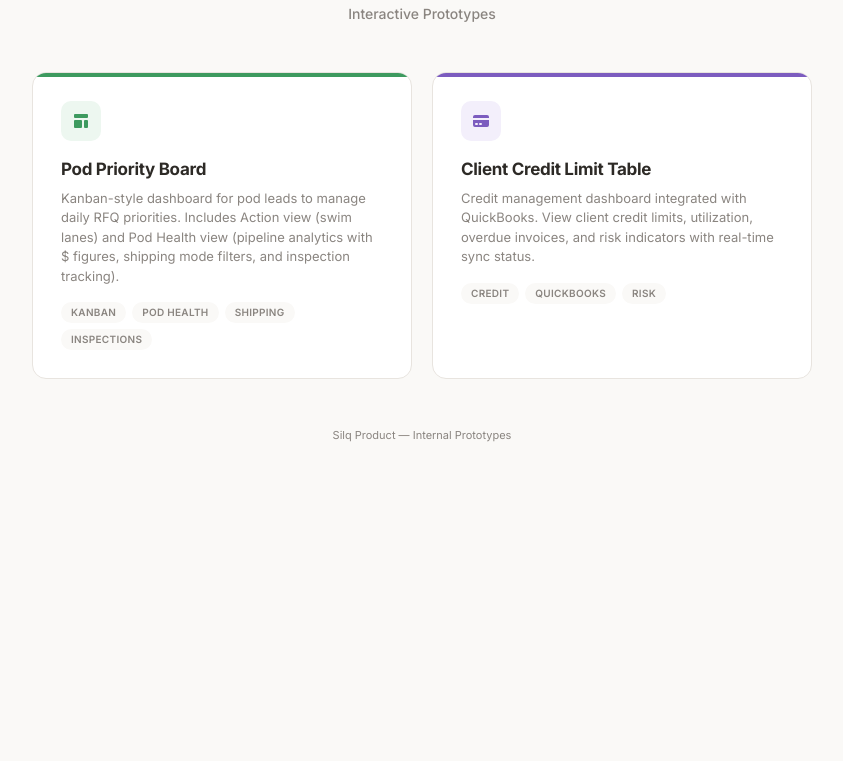
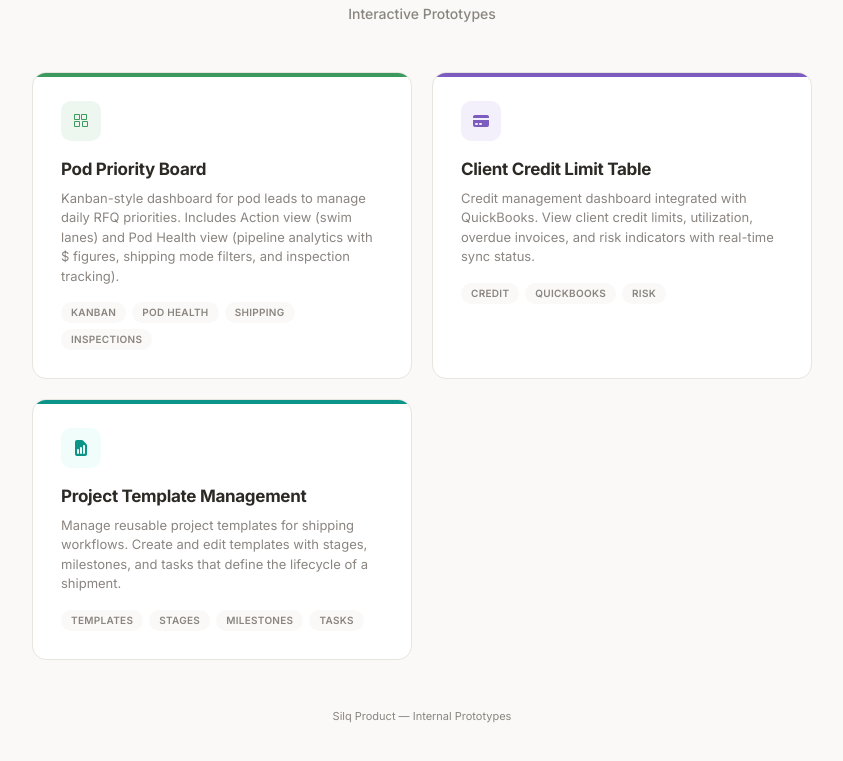
Before and after one commit to Pro-Baker/silq-prototypes, a plain HTML site: page index.html in a window 1280 px wide. Shown: the part 111-872 px from the top of the page, without its empty margins (218-1061 px from the left). Before the commit the page ends 800 px from the top, so only its background shows below. Drawn offline with Linux system fonts and the light colour scheme.

Commit message:
Add Project Template Management card to landing page
Links to the project-template-mockups prototype with a teal-themed
card matching the existing Pod Priority Board and Credit Limit cards.

Made-with: Cursor

```diff
--- a/index.html
+++ b/index.html
@@ -1,10 +1,12 @@
 <!DOCTYPE html>
 <html lang="en">
 <head>
-<meta charset="UTF-8">
-<meta name="viewport" content="width=device-width, initial-scale=1.0">
+  <meta charset="UTF-8" />
+  <meta name="viewport" content="width=device-width, initial-scale=1.0" />
   <title>Silq — Prototypes</title>
-<link href="https://fonts.googleapis.com/css2?family=Inter:wght@400;500;600;700&display=swap" rel="stylesheet">
+  <link rel="preconnect" href="https://fonts.googleapis.com" />
+  <link rel="preconnect" href="https://fonts.gstatic.com" crossorigin />
+  <link href="https://fonts.googleapis.com/css2?family=Inter:wght@400;500;600;700&display=swap" rel="stylesheet" />
   <style>
     :root {
       --bg: #faf9f7;
@@ -20,6 +22,8 @@
       --blue-bg: #eff6ff;
       --purple: #7c5cbf;
       --purple-bg: #f3effb;
+      --teal: #0d9488;
+      --teal-bg: #f0fdfa;
     }
 
     * { margin: 0; padding: 0; box-sizing: border-box; }
@@ -105,6 +109,9 @@
     .card-credit .card-icon { background: var(--purple-bg); color: var(--purple); }
     .card-credit::before { background: var(--purple); }
 
+    .card-pt .card-icon { background: var(--teal-bg); color: var(--teal); }
+    .card-pt::before { background: var(--teal); }
+
     .proto-card h2 {
       font-size: 17px;
       font-weight: 700;
@@ -176,7 +183,7 @@
     <a class="proto-card card-pod" href="pod-priority-board.html">
       <span class="card-arrow"><svg viewBox="0 0 16 16" fill="currentColor"><path fill-rule="evenodd" d="M1 8a.5.5 0 01.5-.5h11.793l-3.147-3.146a.5.5 0 01.708-.708l4 4a.5.5 0 010 .708l-4 4a.5.5 0 01-.708-.708L13.293 8.5H1.5A.5.5 0 011 8z"/></svg></span>
       <div class="card-icon">
-      <svg viewBox="0 0 20 20" fill="currentColor"><path d="M3 4a1 1 0 011-1h12a1 1 0 011 1v2a1 1 0 01-1 1H4a1 1 0 01-1-1V4zm0 6a1 1 0 011-1h6a1 1 0 011 1v6a1 1 0 01-1 1H4a1 1 0 01-1-1v-6zm10 0a1 1 0 011-1h2a1 1 0 011 1v6a1 1 0 01-1 1h-2a1 1 0 01-1-1v-6z"/></svg>
+        <svg viewBox="0 0 20 20" fill="currentColor"><path fill-rule="evenodd" d="M3 4a1 1 0 011-1h4a1 1 0 011 1v4a1 1 0 01-1 1H4a1 1 0 01-1-1V4zm1 0v4h4V4H4zm7-1a1 1 0 00-1 1v4a1 1 0 001 1h4a1 1 0 001-1V4a1 1 0 00-1-1h-4zm0 1h4v4h-4V4zM3 11a1 1 0 011-1h4a1 1 0 011 1v4a1 1 0 01-1 1H4a1 1 0 01-1-1v-4zm1 0v4h4v-4H4zm8-1a1 1 0 00-1 1v4a1 1 0 001 1h4a1 1 0 001-1v-4a1 1 0 00-1-1h-4zm0 1h4v4h-4v-4z" clip-rule="evenodd"/></svg>
       </div>
       <h2>Pod Priority Board</h2>
       <p>Kanban-style dashboard for pod leads to manage daily RFQ priorities. Includes Action view (swim lanes) and Pod Health view (pipeline analytics with $ figures, shipping mode filters, and inspection tracking).</p>
@@ -201,6 +208,21 @@
         <span class="tag">Risk</span>
       </div>
     </a>
+
+    <a class="proto-card card-pt" href="project-template-mockups/index.html">
+      <span class="card-arrow"><svg viewBox="0 0 16 16" fill="currentColor"><path fill-rule="evenodd" d="M1 8a.5.5 0 01.5-.5h11.793l-3.147-3.146a.5.5 0 01.708-.708l4 4a.5.5 0 010 .708l-4 4a.5.5 0 01-.708-.708L13.293 8.5H1.5A.5.5 0 011 8z"/></svg></span>
+      <div class="card-icon">
+        <svg viewBox="0 0 20 20" fill="currentColor"><path fill-rule="evenodd" d="M6 2a2 2 0 00-2 2v12a2 2 0 002 2h8a2 2 0 002-2V7.414A2 2 0 0015.414 6L12 2.586A2 2 0 0010.586 2H6zm2 10a1 1 0 10-2 0v3a1 1 0 102 0v-3zm2-3a1 1 0 011 1v5a1 1 0 11-2 0v-5a1 1 0 011-1zm4-1a1 1 0 10-2 0v7a1 1 0 102 0V8z" clip-rule="evenodd"/></svg>
+      </div>
+      <h2>Project Template Management</h2>
+      <p>Manage reusable project templates for shipping workflows. Create and edit templates with stages, milestones, and tasks that define the lifecycle of a shipment.</p>
+      <div class="card-tags">
+        <span class="tag">Templates</span>
+        <span class="tag">Stages</span>
+        <span class="tag">Milestones</span>
+        <span class="tag">Tasks</span>
+      </div>
+    </a>
   </div>
 
   <div class="footer">Silq Product &mdash; Internal Prototypes</div>
```
Lines whose indentation alone changed are shown as unchanged.
